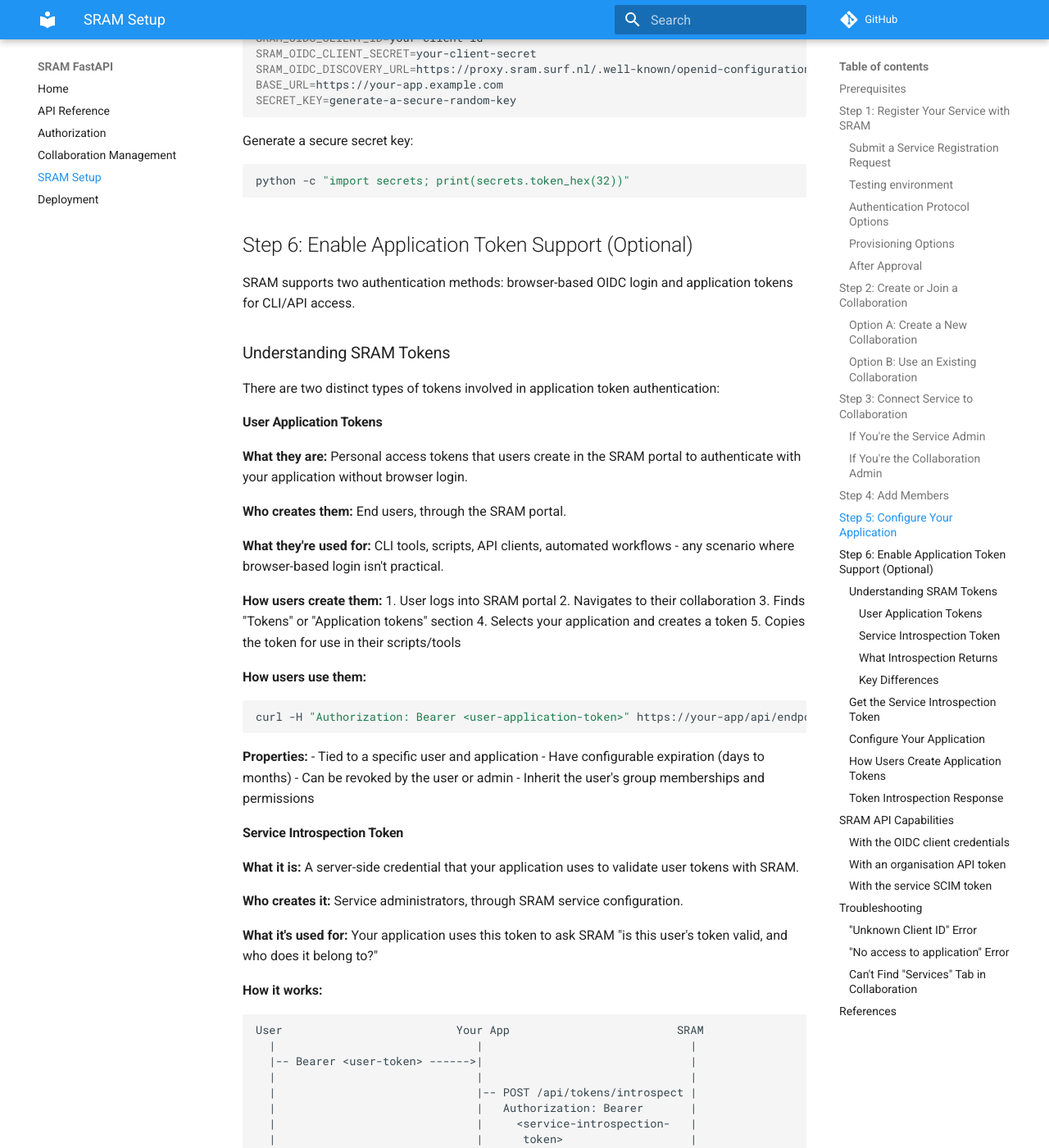
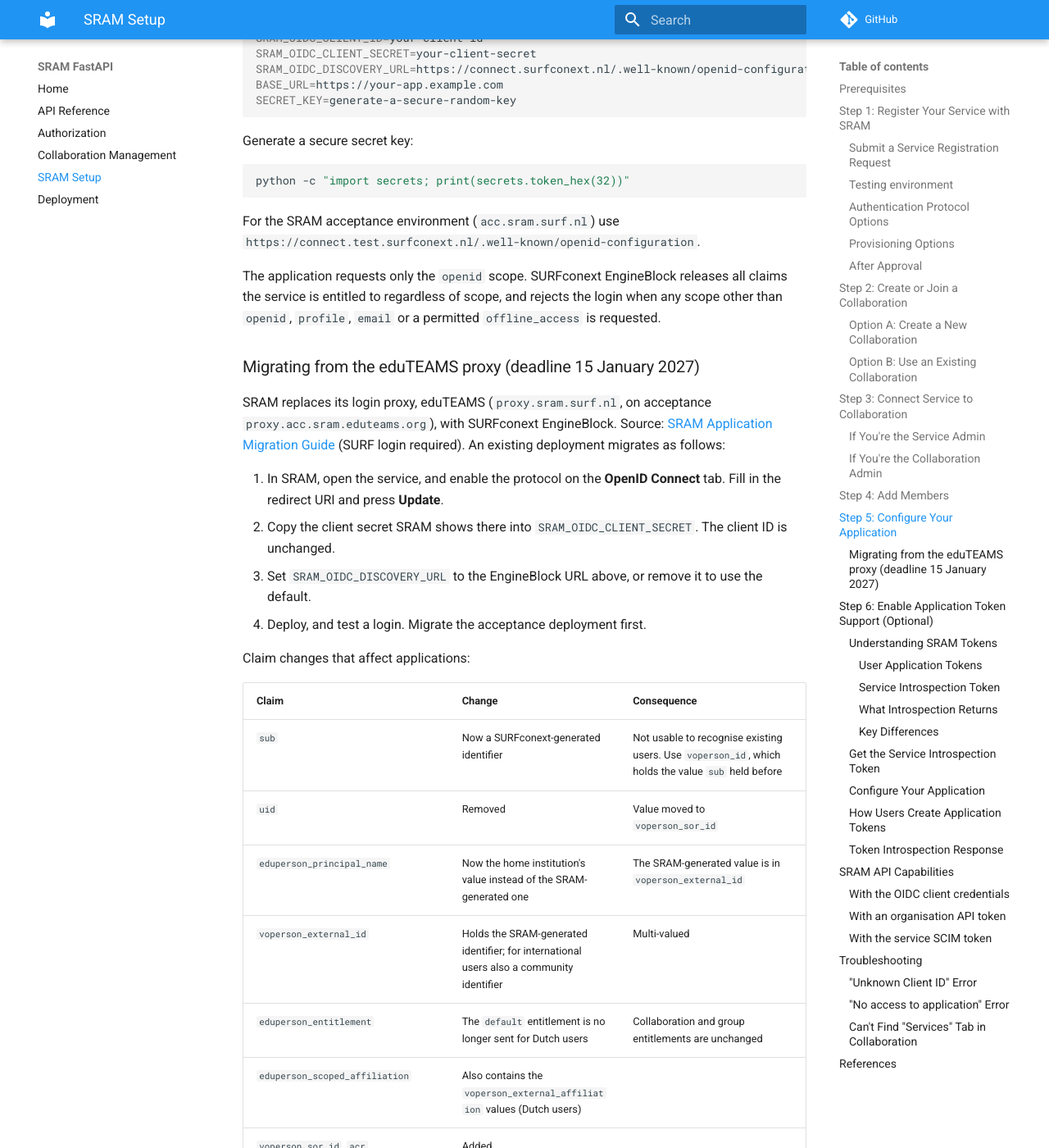
Before and after one commit to sorenwacker/sram-fastapi, an MkDocs documentation site: the page built from docs/sram-setup.md, in a window 1280 px wide and 1400 px high, scrolled down 4251 px. Shown: the whole window at 82% size. Built offline with MkDocs 1.6.1 and Material for MkDocs 9.7.7, drawn with Linux system fonts in a browser that asks for light colours; comment, search, counter and statistics services are not loaded; some of the changed text lies outside the part shown.

Commit message:
Migrate OIDC login from eduTEAMS proxy to SURFconext EngineBlock (#23)
* Document EngineBlock migration: sub no longer identifies SRAM users

* Recognise users by voperson_id and request only openid, as EngineBlock requires

````diff
--- a/docs/sram-setup.md
+++ b/docs/sram-setup.md
@@ -136,7 +136,7 @@ Add the OIDC credentials to your application:
 # .env file
 SRAM_OIDC_CLIENT_ID=your-client-id
 SRAM_OIDC_CLIENT_SECRET=your-client-secret
-SRAM_OIDC_DISCOVERY_URL=https://proxy.sram.surf.nl/.well-known/openid-configuration
+SRAM_OIDC_DISCOVERY_URL=https://connect.surfconext.nl/.well-known/openid-configuration
 BASE_URL=https://your-app.example.com
 SECRET_KEY=generate-a-secure-random-key
 ```
@@ -146,6 +146,33 @@ Generate a secure secret key:
 ```bash
 python -c "import secrets; print(secrets.token_hex(32))"
 ```
+
+For the SRAM acceptance environment (`acc.sram.surf.nl`) use `https://connect.test.surfconext.nl/.well-known/openid-configuration`.
+
+The application requests only the `openid` scope. SURFconext EngineBlock releases all claims the service is entitled to regardless of scope, and rejects the login when any scope other than `openid`, `profile`, `email` or a permitted `offline_access` is requested.
+
+### Migrating from the eduTEAMS proxy (deadline 15 January 2027)
+
+SRAM replaces its login proxy, eduTEAMS (`proxy.sram.surf.nl`, on acceptance `proxy.acc.sram.eduteams.org`), with SURFconext EngineBlock. Source: [SRAM Application Migration Guide](https://servicedesk.surf.nl/wiki/spaces/IAM/pages/346947851/SRAM+Application+Migration+Guide+eduTEAMS+-+SURFconext+EngineBlock) (SURF login required). An existing deployment migrates as follows:
+
+1. In SRAM, open the service, and enable the protocol on the **OpenID Connect** tab. Fill in the redirect URI and press **Update**.
+2. Copy the client secret SRAM shows there into `SRAM_OIDC_CLIENT_SECRET`. The client ID is unchanged.
+3. Set `SRAM_OIDC_DISCOVERY_URL` to the EngineBlock URL above, or remove it to use the default.
+4. Deploy, and test a login. Migrate the acceptance deployment first.
+
+Claim changes that affect applications:
+
+| Claim | Change | Consequence |
+|-------|--------|-------------|
+| `sub` | Now a SURFconext-generated identifier | Not usable to recognise existing users. Use `voperson_id`, which holds the value `sub` held before |
+| `uid` | Removed | Value moved to `voperson_sor_id` |
+| `eduperson_principal_name` | Now the home institution's value instead of the SRAM-generated one | The SRAM-generated value is in `voperson_external_id` |
+| `voperson_external_id` | Holds the SRAM-generated identifier; for international users also a community identifier | Multi-valued |
+| `eduperson_entitlement` | The `default` entitlement is no longer sent for Dutch users | Collaboration and group entitlements are unchanged |
+| `eduperson_scoped_affiliation` | Also contains the `voperson_external_affiliation` values (Dutch users) | |
+| `voperson_sor_id`, `acr`, `authenticating_authority`, `email_verified`, `nickname`, `preferred_username`, `updated_at` | Added | |
+
+`name`, `given_name`, `family_name`, `email`, `voperson_id`, `voperson_external_affiliation` and `ssh_public_key` are unchanged. LDAP and SCIM data are not affected by the migration.
 
 ## Step 6: Enable Application Token Support (Optional)
 
````
Also changed, not shown: docs/api-reference.md (+8 -4 lines), docs/collaboration-management.md (+1 -1 lines), 9 other files.
